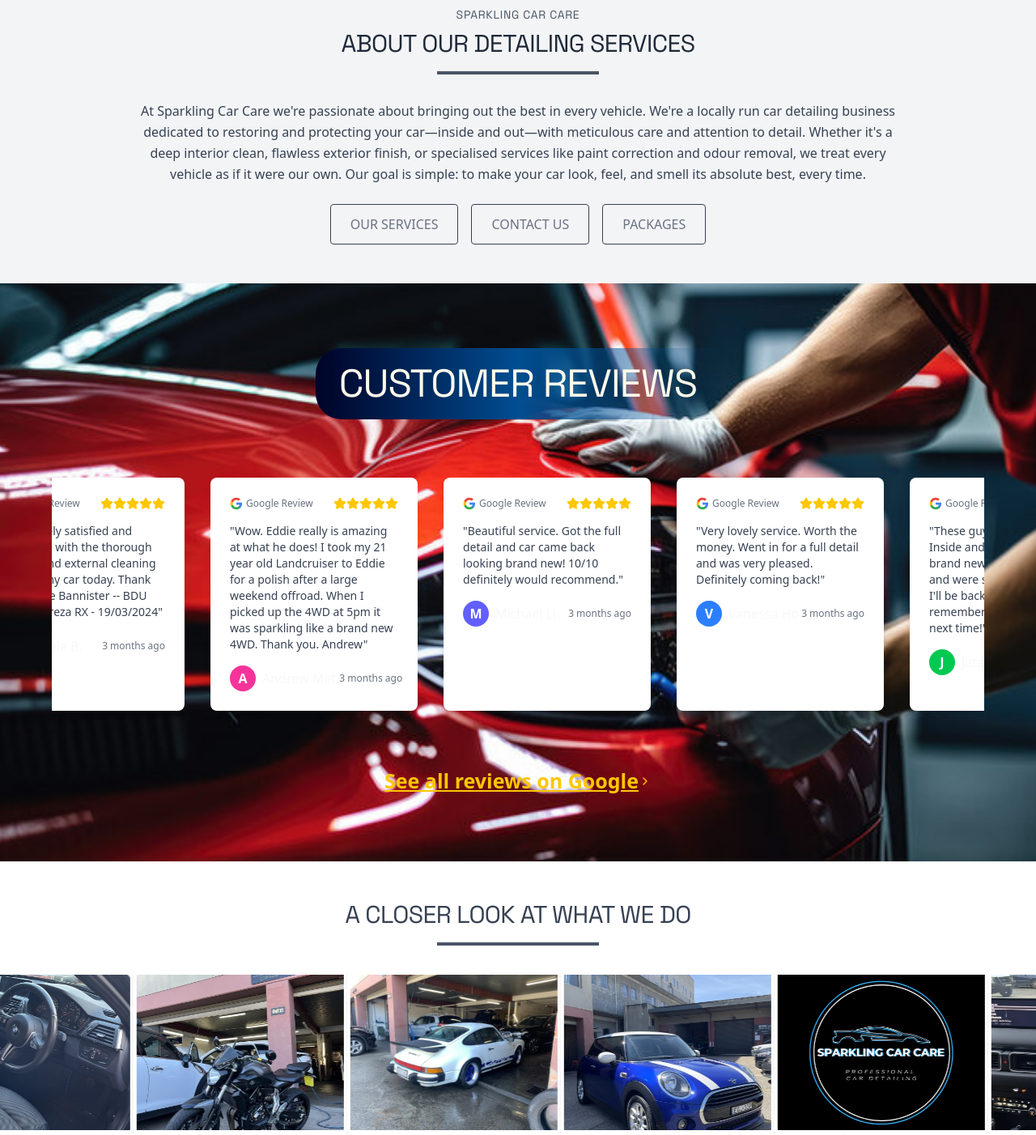
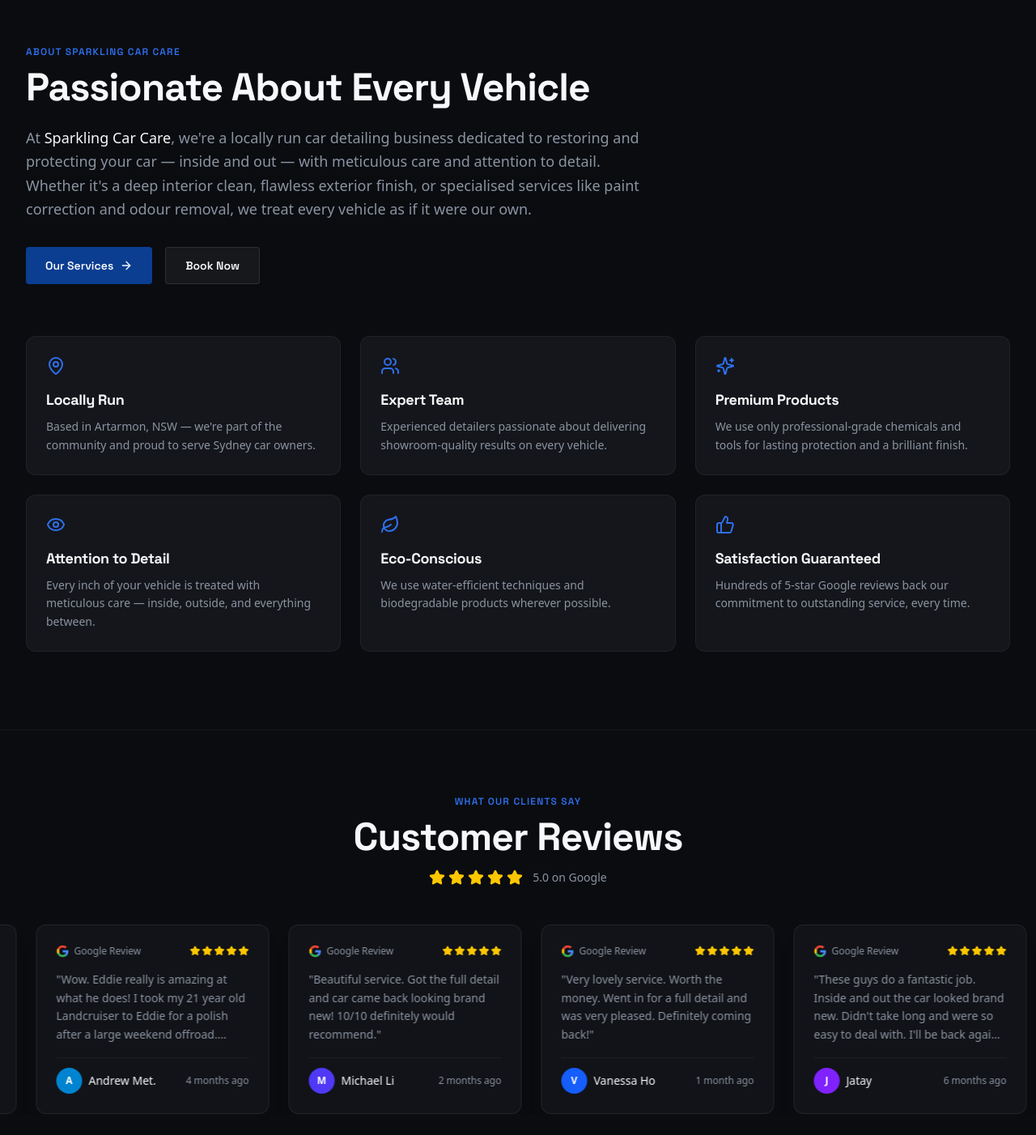
Before and after one commit to NextGenWebsites/sparklingcarcare, a React (Vite) app: page / in a window 1280 px wide. Shown: the part 840-2242 px from the top of the page at 81% size. Built offline with nearby package versions, Linux system fonts and the light colour scheme.

Commit message:
feat: add AboutUsSection and ReviewsSection components to landing page

```diff
--- a/src/components/AboutUsSection.jsx
+++ b/src/components/AboutUsSection.jsx
@@ -1,57 +1,137 @@
 import React from "react";
-import { Car, Droplets, Award, MapPin, Clock, CreditCard } from "lucide-react";
+import { motion } from "framer-motion";
+import {
+  MapPin,
+  Users,
+  Sparkles,
+  Eye,
+  Leaf,
+  ThumbsUp,
+  ArrowRight,
+} from "lucide-react";
+
+const features = [
+  {
+    icon: <MapPin size={24} className="text-[#2F6FED]" />,
+    title: "Locally Run",
+    description:
+      "Based in Artarmon, NSW — we're part of the community and proud to serve Sydney car owners.",
+  },
+  {
+    icon: <Users size={24} className="text-[#2F6FED]" />,
+    title: "Expert Team",
+    description:
+      "Experienced detailers passionate about delivering showroom-quality results on every vehicle.",
+  },
+  {
+    icon: <Sparkles size={24} className="text-[#2F6FED]" />,
+    title: "Premium Products",
+    description:
+      "We use only professional-grade chemicals and tools for lasting protection and a brilliant finish.",
+  },
+  {
+    icon: <Eye size={24} className="text-[#2F6FED]" />,
+    title: "Attention to Detail",
+    description:
+      "Every inch of your vehicle is treated with meticulous care — inside, outside, and everything between.",
+  },
+  {
+    icon: <Leaf size={24} className="text-[#2F6FED]" />,
+    title: "Eco-Conscious",
+    description:
+      "We use water-efficient techniques and biodegradable products wherever possible.",
+  },
+  {
+    icon: <ThumbsUp size={24} className="text-[#2F6FED]" />,
+    title: "Satisfaction Guaranteed",
+    description:
+      "Hundreds of 5-star Google reviews back our commitment to outstanding service, every time.",
+  },
+];
+
+const containerVariants = {
+  hidden: { opacity: 0 },
+  visible: { opacity: 1, transition: { staggerChildren: 0.1 } },
+};
+
+const itemVariants = {
+  hidden: { opacity: 0, y: 24 },
+  visible: { opacity: 1, y: 0, transition: { duration: 0.5 } },
+};
 
 const AboutUsSection = () => {
   return (
-    <div className="w-full bg-gray-100 py-12 font-sans relative">
-      <div className="container mx-auto px-4 relative z-10">
+    <section className="py-24 bg-[#0A0C10]">
+      <div className="max-w-7xl mx-auto px-4 sm:px-6 lg:px-8">
         {/* Header */}
-        <div className="text-center mb-8">
-          <h2 className="text-gray-600 text-sm uppercase tracking-wider mb-2">
-            Sparkling Car Care
+        <motion.div
+          initial={{ opacity: 0, y: 20 }}
+          whileInView={{ opacity: 1, y: 0 }}
+          viewport={{ once: true }}
+          transition={{ duration: 0.6 }}
+          className="max-w-3xl mb-16"
+        >
+          <p className="text-[#2F6FED] text-xs uppercase tracking-widest font-semibold mb-3 font-['Space_Grotesk']">
+            About Sparkling Car Care
+          </p>
+          <h2 className="text-3xl md:text-5xl font-bold text-[#F7F8FA] mb-6 font-['Space_Grotesk']">
+            Passionate About Every Vehicle
           </h2>
-          <h1 className="text-3xl font-normal text-gray-800 mb-4">
-          ABOUT OUR DETAILING SERVICES
-          </h1>
-          <div className="w-50 h-1 bg-gray-600 mx-auto mb-8"></div>
-        </div>
+          <p className="text-[#8B93A1] text-lg leading-relaxed">
+            At{" "}
+            <span className="text-[#F7F8FA] font-medium">
+              Sparkling Car Care
+            </span>
+            , we're a locally run car detailing business dedicated to restoring
+            and protecting your car — inside and out — with meticulous care and
+            attention to detail. Whether it's a deep interior clean, flawless
+            exterior finish, or specialised services like paint correction and
+            odour removal, we treat every vehicle as if it were our own.
+          </p>
 
-        {/* Content - Centered */}
-        <div className="flex justify-center">
-          <div className="w-full lg:w-3/4 text-center">
-            <p className="text-base text-gray-700 leading-relaxed">
-              At <span className="font-medium">Sparkling Car Care</span> we're
-              passionate about bringing out the best in every vehicle. We're a
-              locally run car detailing business dedicated to restoring and
-              protecting your car—inside and out—with meticulous care and
-              attention to detail. Whether it's a deep interior clean, flawless
-              exterior finish, or specialised services like paint correction and
-              odour removal, we treat every vehicle as if it were our own. Our
-              goal is simple: to make your car look, feel, and smell its
-              absolute best, every time.
-            </p>
+          <div className="flex flex-wrap gap-4 mt-8">
+            <a
+              href="/services"
+              className="inline-flex items-center gap-2 bg-[#0B3D91] hover:bg-[#2F6FED] text-[#F7F8FA] px-6 py-3 rounded font-semibold text-sm transition-colors font-['Space_Grotesk']"
+            >
+              Our Services
+              <ArrowRight size={16} />
+            </a>
+            <a
+              href="/contact"
+              className="inline-flex items-center gap-2 bg-white/5 border border-white/10 hover:border-[#2F6FED]/50 text-[#F7F8FA] px-6 py-3 rounded font-semibold text-sm transition-colors font-['Space_Grotesk']"
+            >
+              Book Now
+            </a>
+          </div>
+        </motion.div>
 
-            <div className="flex flex-col sm:flex-row justify-center gap-4 mt-6">
-            <a href="/services">
-                <button className="border border-gray-700 text-gray-500 hover:text-black cursor-pointer hover:bg-gray-100 py-3 px-6 rounded transition duration-300">
-                  OUR SERVICES
-                </button>
-              </a>
-              <a href="/contact">
-                <button className="border border-gray-700 text-gray-500 hover:text-black cursor-pointer hover:bg-gray-100 py-3 px-6 rounded transition duration-300">
-                  CONTACT US
-                </button>
-              </a>
-              <a href="/packages">
-                <button className="border border-gray-700 text-gray-500 hover:text-black cursor-pointer hover:bg-gray-100 py-3 px-6 rounded transition duration-300">
-                  PACKAGES
-                </button>
-              </a>
-            </div>
-          </div>
-        </div>
+        {/* Feature Cards */}
+        <motion.div
+          variants={containerVariants}
+          initial="hidden"
+          whileInView="visible"
+          viewport={{ once: true }}
+          className="grid grid-cols-1 sm:grid-cols-2 lg:grid-cols-3 gap-6"
+        >
+          {features.map((f) => (
+            <motion.div
+              key={f.title}
+              variants={itemVariants}
+              className="group bg-[#14161B] border border-white/5 rounded-xl p-6 hover:border-[#2F6FED]/40 hover:shadow-lg hover:shadow-[#2F6FED]/5 transition-all duration-300"
+            >
+              <div className="mb-4">{f.icon}</div>
+              <h3 className="text-[#F7F8FA] font-bold text-lg mb-2 font-['Space_Grotesk']">
+                {f.title}
+              </h3>
+              <p className="text-[#8B93A1] text-sm leading-relaxed">
+                {f.description}
+              </p>
+            </motion.div>
+          ))}
+        </motion.div>
       </div>
-    </div>
+    </section>
   );
 };
 
--- a/src/components/ReviewsSection.jsx
+++ b/src/components/ReviewsSection.jsx
@@ -1,147 +1,116 @@
-import React, { useEffect, useRef } from "react";
+import React from "react";
 import { Star, ChevronRight } from "lucide-react";
-import { motion } from "framer-motion";
+import { REVIEWS, BUSINESS_INFO } from "../data/content";
 
-// Replace your existing Reviews Section with this component
-const ReviewsSection = ({ reviews, ReviewBack }) => {
-  // Create a larger set of reviews to enable smooth scrolling
-  const duplicatedReviews = [...reviews, ...reviews, ...reviews, ...reviews];
-  const scrollRef = useRef(null);
+// Duplicate reviews for seamless CSS infinite scroll
+const allReviews = [...REVIEWS, ...REVIEWS, ...REVIEWS];
 
-  useEffect(() => {
-    const scrollContainer = scrollRef.current;
-    if (!scrollContainer) return;
+const getInitial = (name) => (name ? name.charAt(0).toUpperCase() : "?");
 
-    // Set the initial scroll position to 0
-    scrollContainer.scrollLeft = 0;
+const AVATAR_COLORS = [
+  "bg-blue-600",
+  "bg-violet-600",
+  "bg-emerald-600",
+  "bg-sky-600",
+  "bg-indigo-600",
+  "bg-cyan-600",
+];
 
-    const animateScroll = () => {
-      // If we've scrolled to the end of the first set, reset to beginning
-      if (scrollContainer.scrollLeft >= (scrollContainer.scrollWidth / 4)) {
-        scrollContainer.scrollLeft = 0;
-      } else {
-        scrollContainer.scrollLeft += 1; // Adjust speed by changing this value
-      }
-
-      requestAnimationFrame(animateScroll);
+const getAvatarColor = (name) => {
+  const hash = name
+    .split("")
+    .reduce((acc, c) => acc + c.charCodeAt(0), 0);
+  return AVATAR_COLORS[hash % AVATAR_COLORS.length];
 };
 
-    const animationId = requestAnimationFrame(animateScroll);
-
-    // Clean up animation when component unmounts
-    return () => cancelAnimationFrame(animationId);
-  }, []);
-
-  // Function to get the first letter of a name
-  const getInitial = (name) => {
-    return name ? name.charAt(0).toUpperCase() : "?";
-  };
-
-  // Function to generate a background color based on the name
-  const getProfileColor = (name) => {
-    const colors = [
-      "bg-blue-500", "bg-green-500", "bg-purple-500",
-      "bg-pink-500", "bg-indigo-500", "bg-red-500"
-    ];
-    const hash = name.split("").reduce((acc, char) => acc + char.charCodeAt(0), 0);
-    return colors[hash % colors.length];
-  };
-
-  return (
-    <section
-      className="py-20 px-4 bg-gray-100 overflow-hidden"
-      style={{
-        backgroundImage: `url(${ReviewBack})`,
-        backgroundRepeat: "no-repeat",
-        backgroundSize: "cover",
-        backgroundPosition: "center"
-      }}
-    >
-      <div className="max-w-6xl mx-auto">
-        <div className="flex justify-center">
-          <h2 className="text-5xl  text-center mb-2 text-amber-50 bg-gradient-to-r from-[#000428] to-transparent via-[#004e92] w-[500px] py-5 rounded-tl-4xl rounded-bl-4xl">
-          CUSTOMER REVIEWS
-          </h2>
-        </div>
-        <div className="flex justify-center mb-12">
-        </div>
-
-        {/* Scrolling container */}
-        <div
-          ref={scrollRef}
-          className="overflow-x-hidden"
-          style={{
-            position: "relative",
-            whiteSpace: "nowrap",
-            scrollbarWidth: "none",
-            msOverflowStyle: "none"
-          }}
-        >
-          <div className="inline-flex gap-8 py-4">
-            {duplicatedReviews.map((review, index) => (
-              <motion.div
-                key={`${review.id}-${index}`}
-                initial={{ opacity: 1 }}
-                className="bg-white p-6 rounded-lg shadow-md min-w-64 max-w-64"
-                style={{
-                  display: "inline-block",
-                  verticalAlign: "top"
-                }}
-              >
-                <div className="flex justify-between items-center mb-4">
-                  <div className="flex items-center">
-                    {/* Google logo */}
-                    <svg className="w-4 h-4 mr-1" viewBox="0 0 24 24" xmlns="http://www.w3.org/2000/svg">
+const GoogleLogo = () => (
+  <svg className="w-4 h-4" viewBox="0 0 24 24" xmlns="http://www.w3.org/2000/svg" aria-hidden="true">
     <path d="M22.56 12.25c0-.78-.07-1.53-.2-2.25H12v4.26h5.92c-.26 1.37-1.04 2.53-2.21 3.31v2.77h3.57c2.08-1.92 3.28-4.74 3.28-8.09z" fill="#4285F4"/>
     <path d="M12 23c2.97 0 5.46-.98 7.28-2.66l-3.57-2.77c-.98.66-2.23 1.06-3.71 1.06-2.86 0-5.29-1.93-6.16-4.53H2.18v2.84C3.99 20.53 7.7 23 12 23z" fill="#34A853"/>
     <path d="M5.84 14.09c-.22-.66-.35-1.36-.35-2.09s.13-1.43.35-2.09V7.07H2.18C1.43 8.55 1 10.22 1 12s.43 3.45 1.18 4.93l2.85-2.22.81-.62z" fill="#FBBC05"/>
     <path d="M12 5.38c1.62 0 3.06.56 4.21 1.64l3.15-3.15C17.45 2.09 14.97 1 12 1 7.7 1 3.99 3.47 2.18 7.07l3.66 2.84c.87-2.6 3.3-4.53 6.16-4.53z" fill="#EA4335"/>
   </svg>
-                    <div className="text-xs text-gray-500">Google Review</div>
+);
+
+const ReviewCard = ({ review }) => (
+  <div
+    className="flex-shrink-0 w-72 bg-[#14161B]/80 backdrop-blur border border-white/8 rounded-xl p-6 shadow-xl mx-3"
+    style={{ display: "inline-block", verticalAlign: "top" }}
+  >
+    {/* Top: Google logo + stars */}
+    <div className="flex justify-between items-center mb-4">
+      <div className="flex items-center gap-1.5">
+        <GoogleLogo />
+        <span className="text-xs text-[#8B93A1]">Google Review</span>
       </div>
-                  <div className="flex">
+      <div className="flex gap-0.5">
         {[...Array(review.rating)].map((_, i) => (
-                      <Star
-                        key={i}
-                        size={16}
-                        className="text-yellow-400 fill-yellow-400"
-                      />
+          <Star key={i} size={13} className="fill-yellow-400 text-yellow-400" />
         ))}
       </div>
     </div>
 
-                <p className="text-gray-700 mb-4 whitespace-normal text-sm">"{review.text}"</p>
+    {/* Review text */}
+    <p className="text-[#8B93A1] text-sm leading-relaxed mb-4 line-clamp-4">
+      "{review.text}"
+    </p>
 
-                <div className="flex items-center justify-between mt-4">
-                  <div className="flex items-center">
-                    {/* Profile icon with first letter */}
-                    <div className={`w-8 h-8 rounded-full ${getProfileColor(review.name)} flex items-center justify-center text-white font-bold mr-2`}>
+    {/* Author */}
+    <div className="flex items-center justify-between mt-auto pt-3 border-t border-white/5">
+      <div className="flex items-center gap-2">
+        <div
+          className={`w-8 h-8 rounded-full ${getAvatarColor(review.name)} flex items-center justify-center text-white text-xs font-bold`}
+        >
           {getInitial(review.name)}
         </div>
-                    <p className="font-medium">{review.name}</p>
+        <span className="text-[#F7F8FA] text-sm font-medium">{review.name}</span>
+      </div>
+      <span className="text-xs text-[#8B93A1]">{review.date}</span>
+    </div>
+  </div>
+);
+
+const ReviewsSection = () => {
+  return (
+    <section className="py-20 bg-[#0A0C10] overflow-hidden border-y border-white/5">
+      <div className="max-w-7xl mx-auto px-4 sm:px-6 lg:px-8 mb-12 text-center">
+        <p className="text-[#2F6FED] text-xs uppercase tracking-widest font-semibold mb-3 font-['Space_Grotesk']">
+          What Our Clients Say
+        </p>
+        <h2 className="text-3xl md:text-5xl font-bold text-[#F7F8FA] font-['Space_Grotesk']">
+          Customer Reviews
+        </h2>
+        <div className="flex justify-center gap-1 mt-4">
+          {[...Array(5)].map((_, i) => (
+            <Star key={i} size={20} className="fill-yellow-400 text-yellow-400" />
+          ))}
+          <span className="text-[#8B93A1] text-sm ml-2 self-center">5.0 on Google</span>
+        </div>
       </div>
 
-                  {/* Date added */}
-                  <span className="text-xs text-gray-500">
-                    {review.date || "3 months ago"}
-                  </span>
-                </div>
-              </motion.div>
+      {/* CSS-animated scroll track */}
+      <div className="reviews-track overflow-hidden">
+        <div
+          className="animate-scroll-reviews flex"
+          style={{ width: "max-content" }}
+        >
+          {allReviews.map((review, i) => (
+            <ReviewCard key={`${review.id}-${i}`} review={review} />
           ))}
         </div>
       </div>
 
-{/* Test comment */}
-        <div className="text-center mt-8">
-          <motion.a
-            href="https://maps.app.goo.gl/MY6iDmVkR5A6VAxP7"
+      {/* CTA */}
+      <div className="text-center mt-12">
+        <a
+          href={BUSINESS_INFO.googleReviewsUrl}
           target="_blank"
-            whileHover={{ scale: 1.05 }}
-            className="inline-flex items-center underline text-yellow-400 font-bold  mt-5 text-[25px]"
+          rel="noopener noreferrer"
+          className="inline-flex items-center gap-2 bg-white/5 border border-white/10 hover:border-[#2F6FED]/50 text-[#F7F8FA] hover:text-[#2F6FED] px-6 py-3 rounded font-semibold text-sm transition-colors font-['Space_Grotesk']"
         >
-            See all reviews on Google <ChevronRight size={16} />
-          </motion.a>
-        </div>
+          See All Reviews on Google
+          <ChevronRight size={16} />
+        </a>
       </div>
     </section>
   );
```
Lines whose indentation alone changed are shown as unchanged.
